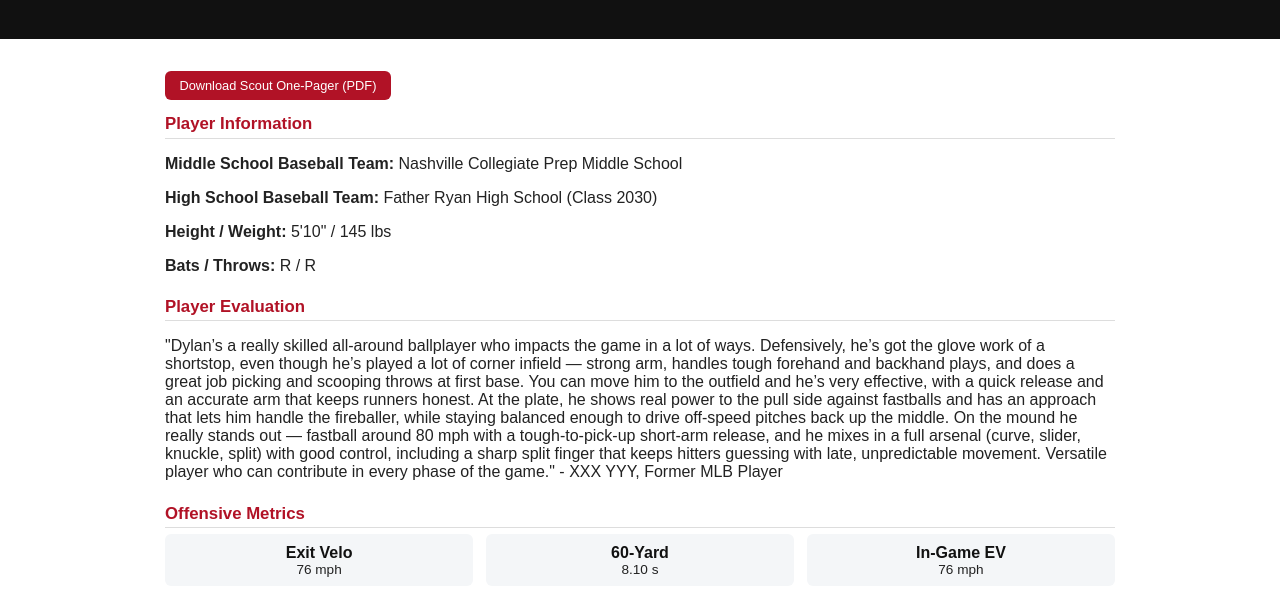
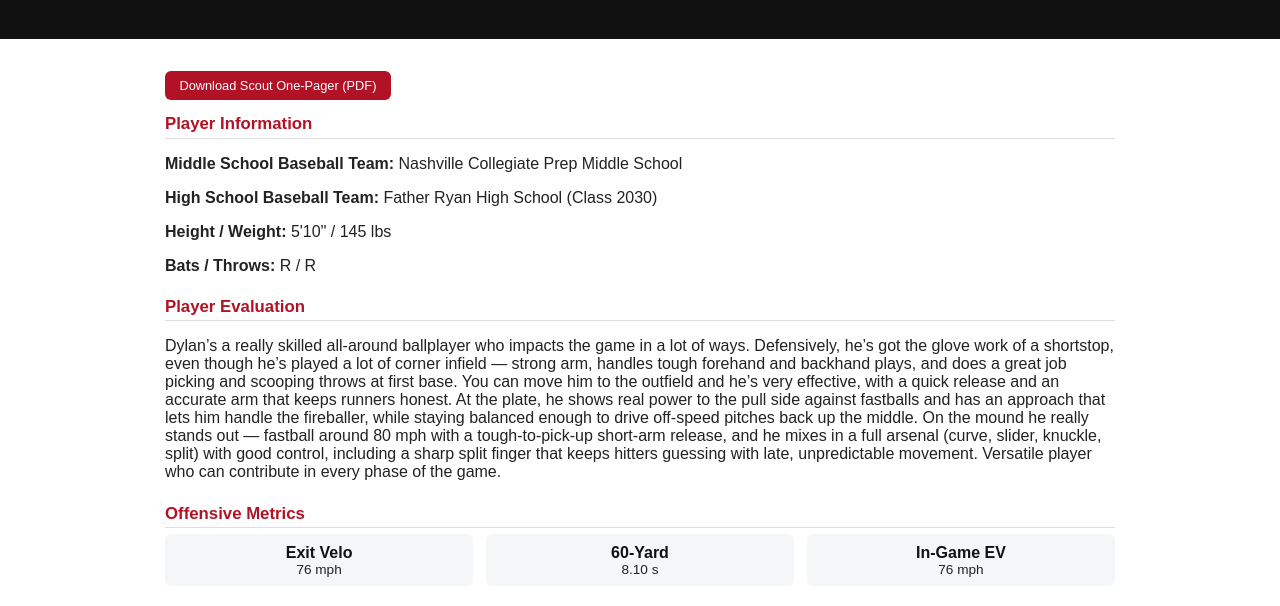
Before and after one commit to nba-thunder-national/baseball, a plain HTML site: page dylan-minoggie.html in a window 1280 px wide. Shown: the part 126-732 px from the top of the page. Drawn offline with Linux system fonts and the light colour scheme.

Commit message:
Update dylan-minoggie.html

```diff
--- a/dylan-minoggie.html
+++ b/dylan-minoggie.html
@@ -45,7 +45,7 @@ header,.print-btn,video{display:none}
 
 <div class="section">
 <h2>Player Evaluation</h2>
-<p>"Dylan’s a really skilled all-around ballplayer who impacts the game in a lot of ways. Defensively, he’s got the glove work of a shortstop, even though he’s played a lot of corner infield — strong arm, handles tough forehand and backhand plays, and does a great job picking and scooping throws at first base. You can move him to the outfield and he’s very effective, with a quick release and an accurate arm that keeps runners honest. At the plate, he shows real power to the pull side against fastballs and has an approach that lets him handle the fireballer, while staying balanced enough to drive off-speed pitches back up the middle. On the mound he really stands out — fastball around 80 mph with a tough-to-pick-up short-arm release, and he mixes in a full arsenal (curve, slider, knuckle, split) with good control, including a sharp split finger that keeps hitters guessing with late, unpredictable movement. Versatile player who can contribute in every phase of the game." - XXX YYY, Former MLB Player</p>
+<p>Dylan’s a really skilled all-around ballplayer who impacts the game in a lot of ways. Defensively, he’s got the glove work of a shortstop, even though he’s played a lot of corner infield — strong arm, handles tough forehand and backhand plays, and does a great job picking and scooping throws at first base. You can move him to the outfield and he’s very effective, with a quick release and an accurate arm that keeps runners honest. At the plate, he shows real power to the pull side against fastballs and has an approach that lets him handle the fireballer, while staying balanced enough to drive off-speed pitches back up the middle. On the mound he really stands out — fastball around 80 mph with a tough-to-pick-up short-arm release, and he mixes in a full arsenal (curve, slider, knuckle, split) with good control, including a sharp split finger that keeps hitters guessing with late, unpredictable movement. Versatile player who can contribute in every phase of the game.</p>
 </div>
 
 <div class="section">
```
